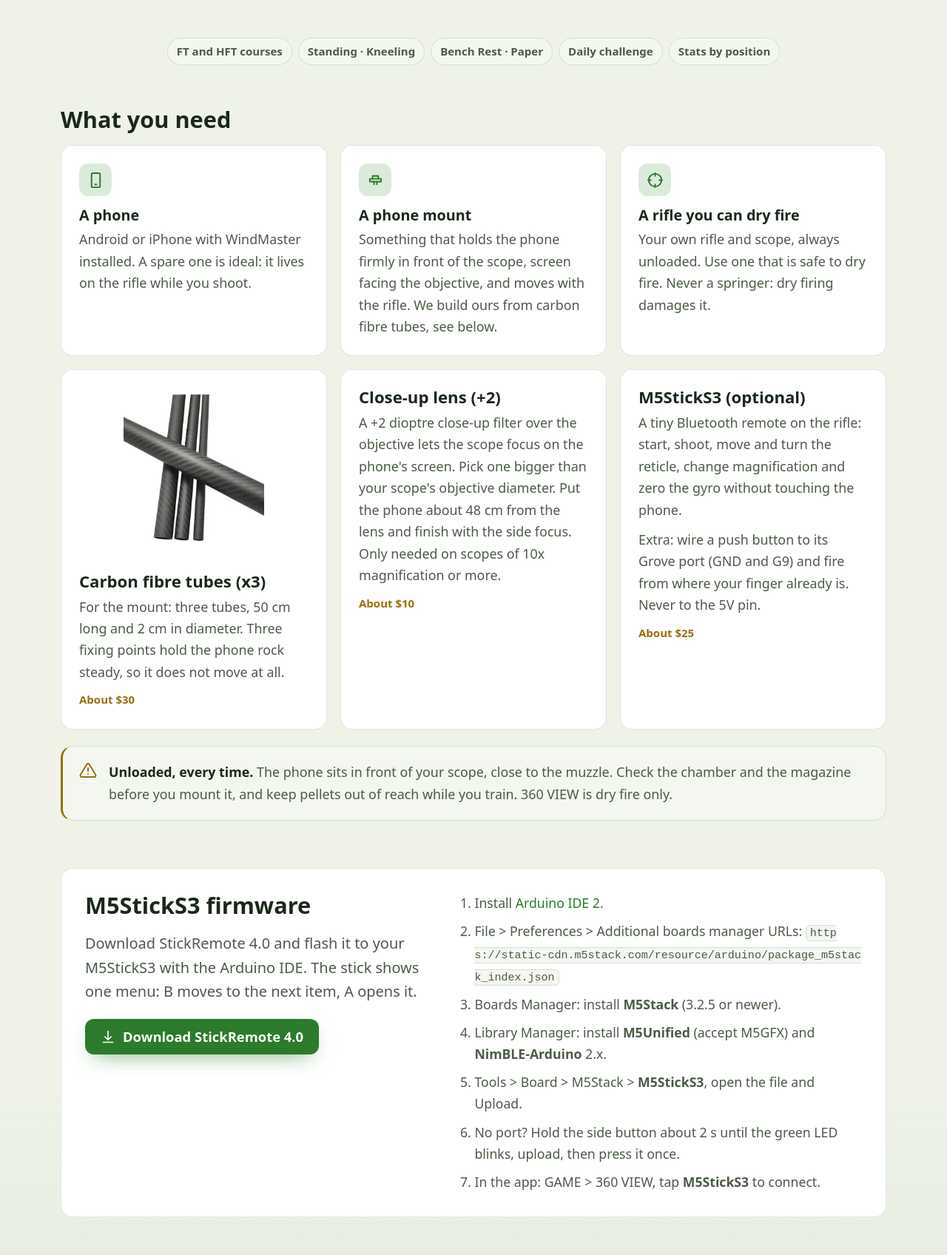
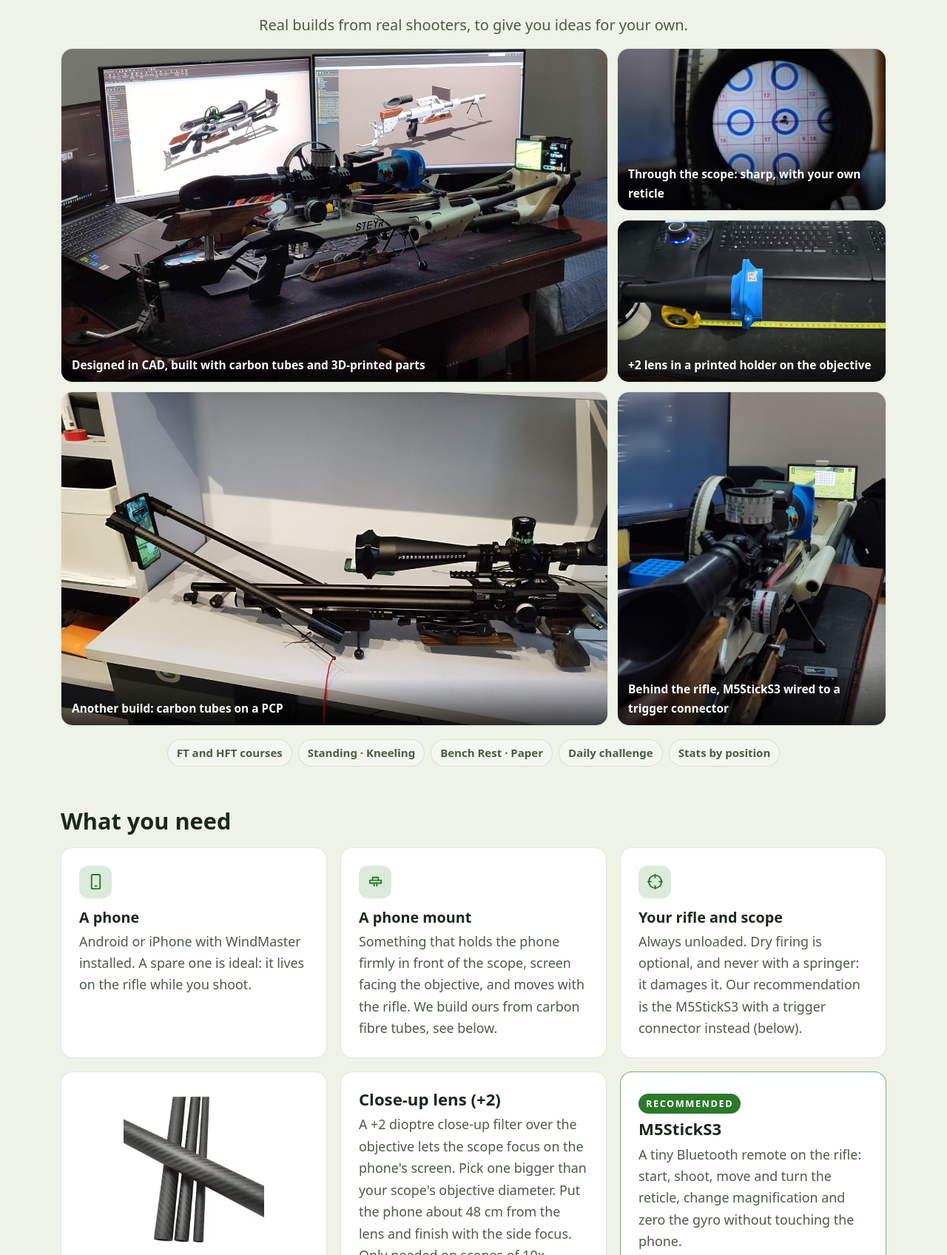
Before and after one commit to WalvisAI/windmaster, a plain HTML site: page index.html in a window 1280 px wide. Shown: the part 5581-7277 px from the top of the page at 74% size. Drawn offline with Linux system fonts and the light colour scheme.

Commit message:
360 View: build photos, dry fire optional, M5StickS3 + trigger connector recommended
Co-Authored-By: Claude Opus 5.5 <noreply@anthropic.com>

```diff
--- a/assets/css/styles.css
+++ b/assets/css/styles.css
@@ -666,3 +666,5 @@ p { margin: 0 0 1em; }
   .diy-photo { grid-area: auto !important; aspect-ratio: 4 / 3; }
   .diy-photo-e { aspect-ratio: 3 / 4; }
 }
+.diy-reco { align-self: flex-start; font-size: .68rem; font-weight: 800; letter-spacing: .12em; text-transform: uppercase; color: var(--cta-ink); background: var(--green); padding: 3px 10px; border-radius: 999px; margin-bottom: 8px; display: inline-block; }
+.diy-product:has(.diy-reco) { border-color: color-mix(in srgb, var(--green) 55%, var(--border)); }
--- a/ballistics.html
+++ b/ballistics.html
@@ -12,7 +12,7 @@
   <meta property="og:title" content="How the WindMaster ballistics engine works">
   <meta property="og:description" content="A time-stepped GA drag simulation for airgun pellets, validated against professional ballistic calculators. Wind zones, inclined fire and real atmosphere.">
   <meta property="og:image" content="assets/img/logo.png">
-  <link rel="stylesheet" href="assets/css/styles.css?v=20261112a">
+  <link rel="stylesheet" href="assets/css/styles.css?v=20261112b">
   <script>
     (function () {
       try {
--- a/index.html
+++ b/index.html
@@ -13,7 +13,7 @@
   <meta property="og:description" content="A real airgun ballistics engine, authentic scope reticles and live wind. Train reticle & wind reading anywhere. Android and iPhone · 10 languages.">
   <meta property="og:image" content="assets/img/logo.png">
   <meta name="twitter:card" content="summary_large_image">
-  <link rel="stylesheet" href="assets/css/styles.css?v=20261112a">
+  <link rel="stylesheet" href="assets/css/styles.css?v=20261112b">
   <script>
     (function () {
       try {
@@ -279,11 +279,10 @@
       <span class="badge-new" data-en="Only for the very brave" data-es="Solo para valientes">Only for the very brave</span>
       <h2 class="lang-en">360 VIEW: your real rifle, a virtual range</h2>
       <h2 class="lang-es">VISTA 360: tu carabina real, un campo virtual</h2>
-      <p class="lang-en">This one is not for everybody. 360 VIEW is for shooters who are not scared of a bit of DIY. You clamp a phone in front of your scope, put a close-up lens on the objective so the scope can focus on the screen, and WindMaster draws a full 360° range around you that stays locked to the world as you move. You aim with your own rifle, your own scope and your own hold, dry fire, and the app scores the shot.</p>
-      <p class="lang-es">Esto no es para todo el mundo. VISTA 360 es para tiradores a los que no les asusta un poco de bricolaje. Sujetas un móvil delante del visor, pones una lente de aproximación en el objetivo para que el visor enfoque la pantalla, y WindMaster dibuja un campo de 360° a tu alrededor que se queda fijo en el mundo mientras te mueves. Apuntas con tu carabina, tu visor y tu propio pulso, disparas en seco y la app puntúa el tiro.</p>
+      <p class="lang-en">This one is not for everybody. 360 VIEW is for shooters who are not scared of a bit of DIY. You clamp a phone in front of your scope, put a close-up lens on the objective so the scope can focus on the screen, and WindMaster draws a full 360° range around you that stays locked to the world as you move. You aim with your own rifle, your own scope and your own hold, take the shot, and the app scores it.</p>
+      <p class="lang-es">Esto no es para todo el mundo. VISTA 360 es para tiradores a los que no les asusta un poco de bricolaje. Sujetas un móvil delante del visor, pones una lente de aproximación en el objetivo para que el visor enfoque la pantalla, y WindMaster dibuja un campo de 360° a tu alrededor que se queda fijo en el mundo mientras te mueves. Apuntas con tu carabina, tu visor y tu propio pulso, haces el disparo y la app lo puntúa.</p>
     </div>
 
-    <!-- GALLERY: uncomment once build-desk/through-scope/lens-holder/build-fx/shooter-view.jpg are in assets/img/diy (run tools/diy-photos.ps1 first)
     <p class="diy-photos-intro lang-en">Real builds from real shooters, to give you ideas for your own.</p>
     <p class="diy-photos-intro lang-es">Montajes reales de tiradores reales, para darte ideas para el tuyo.</p>
     <div class="diy-photos">
@@ -291,9 +290,8 @@
       <figure class="diy-photo diy-photo-b"><img src="assets/img/diy/through-scope.jpg" alt="View through the scope: a Bench Rest card in sharp focus with shot holes on the bull" loading="lazy"><figcaption data-en="Through the scope: sharp, with your own reticle" data-es="A través del visor: nítido, con tu propia retícula">Through the scope: sharp, with your own reticle</figcaption></figure>
       <figure class="diy-photo diy-photo-c"><img src="assets/img/diy/lens-holder.jpg" alt="A +2 close-up lens in a 3D-printed holder on the scope objective, with a tape measure" loading="lazy"><figcaption data-en="+2 lens in a printed holder on the objective" data-es="Lente +2 en un soporte impreso sobre el objetivo">+2 lens in a printed holder on the objective</figcaption></figure>
       <figure class="diy-photo diy-photo-d"><img src="assets/img/diy/build-fx.jpg" alt="Carbon fibre tubes clamped to a PCP rifle holding the phone in front of the scope" loading="lazy"><figcaption data-en="Another build: carbon tubes on a PCP" data-es="Otro montaje: tubos de carbono en una PCP">Another build: carbon tubes on a PCP</figcaption></figure>
-      <figure class="diy-photo diy-photo-e"><img src="assets/img/diy/shooter-view.jpg" alt="Shooter's view behind the rifle: the phone at the end of the mount and the M5StickS3 wired to a trigger button" loading="lazy"><figcaption data-en="Behind the rifle, M5StickS3 wired to a trigger" data-es="Detrás de la carabina, M5StickS3 con pulsador">Behind the rifle, M5StickS3 wired to a trigger</figcaption></figure>
+      <figure class="diy-photo diy-photo-e"><img src="assets/img/diy/shooter-view.jpg" alt="Shooter's view behind the rifle: the phone at the end of the mount and the M5StickS3 wired to a trigger button" loading="lazy"><figcaption data-en="Behind the rifle, M5StickS3 wired to a trigger connector" data-es="Detrás de la carabina, M5StickS3 con conector al gatillo">Behind the rifle, M5StickS3 wired to a trigger connector</figcaption></figure>
     </div>
-    -->
 
     <div class="chips diy-chips">
       <span class="chip" data-en="FT and HFT courses" data-es="Recorridos FT y HFT">FT and HFT courses</span>
@@ -318,8 +316,8 @@
       </article>
       <article class="card">
         <div class="ic"><svg viewBox="0 0 24 24" fill="none" stroke="currentColor" stroke-width="2" stroke-linecap="round" stroke-linejoin="round"><circle cx="12" cy="12" r="9"/><line x1="12" y1="2" x2="12" y2="6"/><line x1="12" y1="18" x2="12" y2="22"/><line x1="2" y1="12" x2="6" y2="12"/><line x1="18" y1="12" x2="22" y2="12"/></svg></div>
-        <h3 data-en="A rifle you can dry fire" data-es="Una carabina que admita tiro en seco">A rifle you can dry fire</h3>
-        <p data-en="Your own rifle and scope, always unloaded. Use one that is safe to dry fire. Never a springer: dry firing damages it." data-es="Tu carabina y tu visor, siempre descargados. Usa una que admita tiro en seco. Nunca una de muelle: el tiro en seco la daña.">Your own rifle and scope, always unloaded. Use one that is safe to dry fire. Never a springer: dry firing damages it.</p>
+        <h3 data-en="Your rifle and scope" data-es="Tu carabina y tu visor">Your rifle and scope</h3>
+        <p data-en="Always unloaded. Dry firing is optional, and never with a springer: it damages it. Our recommendation is the M5StickS3 with a trigger connector instead (below)." data-es="Siempre descargados. El tiro en seco es opcional, y nunca con una de muelle: la daña. Nuestra recomendación es el M5StickS3 con un conector al gatillo (abajo).">Always unloaded. Dry firing is optional, and never with a springer: it damages it. Our recommendation is the M5StickS3 with a trigger connector instead (below).</p>
       </article>
     </div>
     <div class="grid grid-3 diy-products">
@@ -342,9 +340,10 @@
       <article class="card diy-product">
         <img class="diy-product-img" onerror="this.remove()" src="assets/img/diy/m5sticks3.jpg" alt="M5StickS3, 48 x 24 x 15 mm" loading="lazy">
         <div>
-          <h3 data-en="M5StickS3 (optional)" data-es="M5StickS3 (opcional)">M5StickS3 (optional)</h3>
+          <span class="diy-reco" data-en="Recommended" data-es="Recomendado">Recommended</span>
+          <h3>M5StickS3</h3>
           <p data-en="A tiny Bluetooth remote on the rifle: start, shoot, move and turn the reticle, change magnification and zero the gyro without touching the phone." data-es="Un mando Bluetooth diminuto en la carabina: empezar, disparar, mover y girar la retícula, cambiar aumentos y poner a cero el giroscopio sin tocar el móvil.">A tiny Bluetooth remote on the rifle: start, shoot, move and turn the reticle, change magnification and zero the gyro without touching the phone.</p>
-          <p data-en="Extra: wire a push button to its Grove port (GND and G9) and fire from where your finger already is. Never to the 5V pin." data-es="Extra: conecta un pulsador a su puerto Grove (GND y G9) y dispara desde donde ya tienes el dedo. Nunca al pin de 5V.">Extra: wire a push button to its Grove port (GND and G9) and fire from where your finger already is. Never to the 5V pin.</p>
+          <p data-en="Make a DIY connector to your trigger: a small switch at the trigger wired to the stick's Grove port (GND and G9). You shoot with your own trigger, and the rifle never has to dry fire. Never wire it to the 5V pin." data-es="Hazte un conector casero al gatillo: un pequeño interruptor en el gatillo conectado al puerto Grove del stick (GND y G9). Disparas con tu propio gatillo y la carabina no tiene que disparar en seco. Nunca lo conectes al pin de 5V.">Make a DIY connector to your trigger: a small switch at the trigger wired to the stick's Grove port (GND and G9). You shoot with your own trigger, and the rifle never has to dry fire. Never wire it to the 5V pin.</p>
           <span class="diy-price" data-en="About $25" data-es="Unos 25 $">About $25</span>
         </div>
       </article>
@@ -353,8 +352,8 @@
     <div class="callout diy-safety">
       <svg viewBox="0 0 24 24" fill="none" stroke="currentColor" stroke-width="2" stroke-linecap="round" stroke-linejoin="round"><path d="M10.3 3.9 1.8 18a2 2 0 0 0 1.7 3h17a2 2 0 0 0 1.7-3L13.7 3.9a2 2 0 0 0-3.4 0z"/><line x1="12" y1="9" x2="12" y2="13"/><line x1="12" y1="17" x2="12.01" y2="17"/></svg>
       <p>
-        <span class="lang-en"><strong>Unloaded, every time.</strong> The phone sits in front of your scope, close to the muzzle. Check the chamber and the magazine before you mount it, and keep pellets out of reach while you train. 360 VIEW is dry fire only.</span>
-        <span class="lang-es"><strong>Descargada, siempre.</strong> El móvil va delante del visor, cerca de la boca del cañón. Revisa la recámara y el cargador antes de montarlo y aparta los balines mientras entrenas. VISTA 360 es solo tiro en seco.</span>
+        <span class="lang-en"><strong>Unloaded, every time.</strong> The phone sits in front of your scope, close to the muzzle. Check the chamber and the magazine before you mount it, and keep pellets out of reach while you train. Never load a pellet: 360 VIEW does not need one.</span>
+        <span class="lang-es"><strong>Descargada, siempre.</strong> El móvil va delante del visor, cerca de la boca del cañón. Revisa la recámara y el cargador antes de montarlo y aparta los balines mientras entrenas. Nunca cargues un balín: VISTA 360 no lo necesita.</span>
       </p>
     </div>
 
```
Also changed, not shown: privacy.html (+1 -1 lines), assets/img/diy/build-desk.jpg (added), assets/img/diy/build-fx.jpg (added), assets/img/diy/lens-holder.jpg (added), assets/img/diy/shooter-view.jpg (added), assets/img/diy/through-scope.jpg (added), 1 other file.
